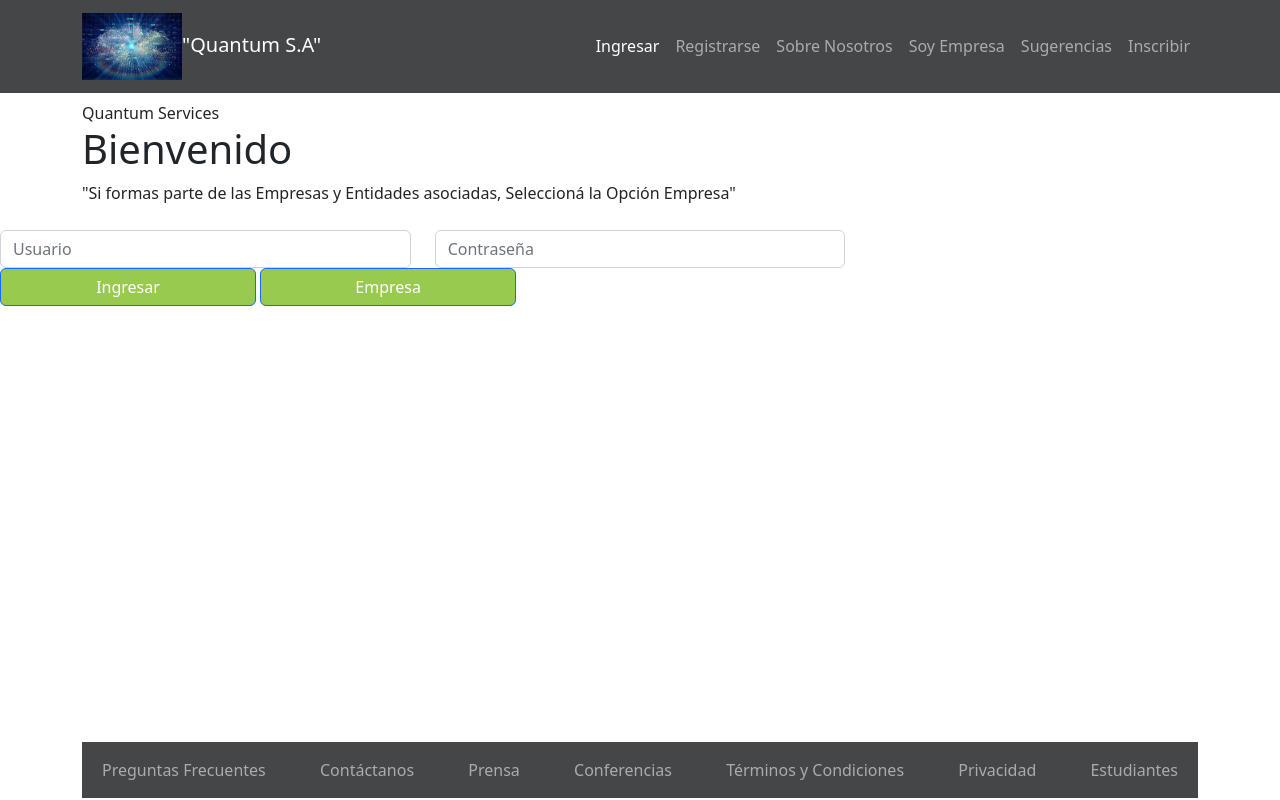
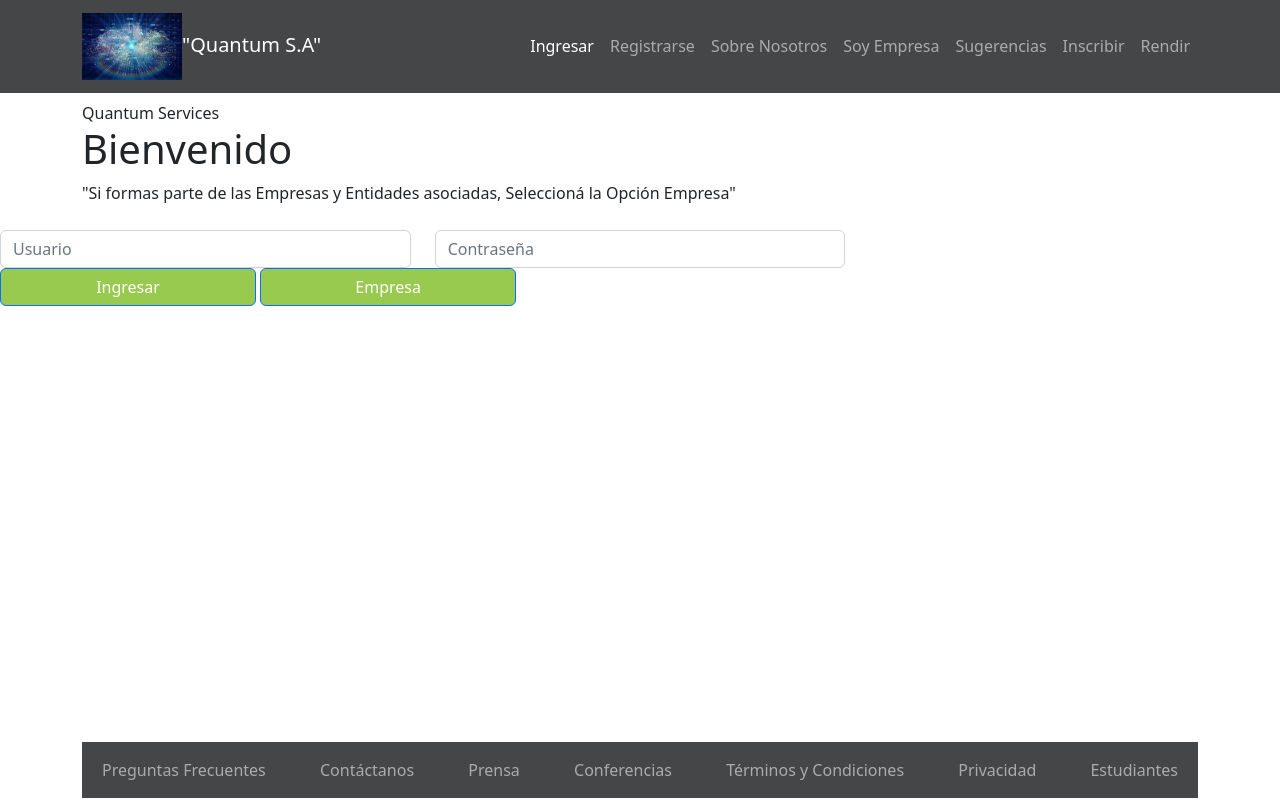
Before and after one commit to emaibarra/interfaces, a plain HTML site: page log In.html in a window 1280 px wide. Drawn offline with nearby package versions, Linux system fonts and the light colour scheme.

Commit message:
Update log In.html

```diff
--- a/log In.html
+++ b/log In.html
@@ -43,6 +43,10 @@
         </li>
          <li class="nav-item">
           <a class="nav-link" href="inscribir.html">Inscribir</a>
+        </li>
+         </li>
+         <li class="nav-item">
+          <a class="nav-link" href="rendir.html">Rendir</a>
         </li>
       </ul>
     </div>
```
